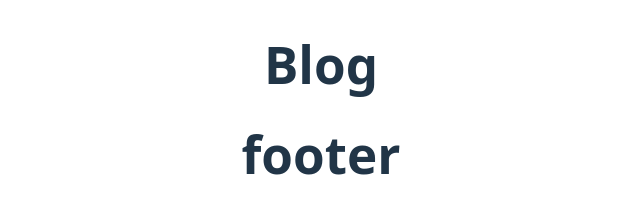
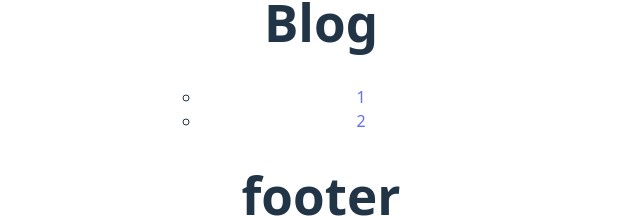
Before and after one commit to mnaoki-github/stay_with_kome, a React (Vite) app: page /stay_with_kome/blog in a window 1280 px wide. Shown: the part 456-674 px from the top of the page, without its empty margins (319-959 px from the left). Built offline with nearby package versions, Linux system fonts and the light colour scheme; a web font is replaced by a local one.

Commit message:
add 404.html

```diff
--- a/src/component/blogArticle.tsx
+++ b/src/component/blogArticle.tsx
@@ -1,6 +1,7 @@
 
 import { useParams } from 'react-router-dom';
 import {jsxBlogData} from '../../public/blogData/blogData'
+import BlogNav from './blog_nav'
 
 export default function BlogArticle(){
     const  { blogId }   = useParams();
@@ -9,6 +10,7 @@ export default function BlogArticle(){
 
     return (
         <>
+            <BlogNav/>
             <h2>{blogData.title}</h2>
             <p>ID:{blogData.id}</p>
             <p>{blogData.date}</p>
--- /dev/null
+++ b/src/component/blog_nav.tsx
@@ -0,0 +1,23 @@
+import { NavLink } from 'react-router-dom';
+import {jsxBlogData} from '../../public/blogData/blogData'
+
+
+export default function BlogNav () {
+    const blogArray=jsxBlogData.map((blogData)=>{
+        const blogId:number=Number(blogData.id);
+
+        return (
+            <li>
+                <NavLink to={`/blog/${blogId}`}>{blogId}</NavLink>
+            </li>
+        );
+    })
+
+    return(
+        <nav>
+            <ul>
+            {blogArray}
+            </ul>
+       </nav>
+    )
+};
--- a/src/pages/blog.tsx
+++ b/src/pages/blog.tsx
@@ -1,8 +1,16 @@
+import BlogNav from '../component/blog_nav'
 
 export default function Blog (){
 
     return (
+        <>
         <h1>Blog</h1>
+        <nav>
+            <ul>
+        <BlogNav />
+            </ul>
+        </nav>
+        </>
     );
 
 };
```
Also changed, not shown: public/404.html (added, +9 -0 lines), src/main.tsx (line endings or trailing spaces), 4 other files (tests, documents, lock files or other folders).
